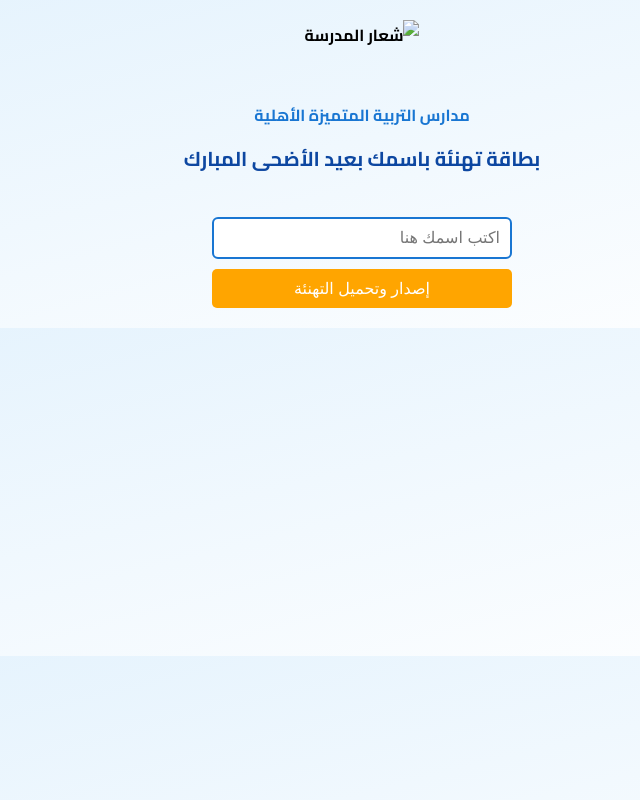
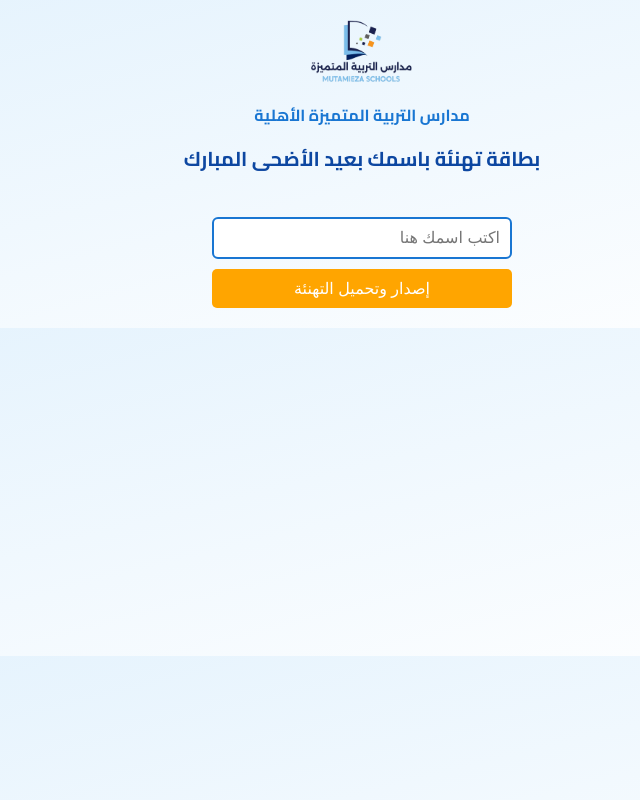
Before and after one commit to mutamiza/muota, a plain HTML site: page index.html in a window 1280 px wide. Shown: the whole page, without its empty margins (278-918 px from the left). Drawn offline with Linux system fonts and the light colour scheme.

Commit message:
index.html

```diff
--- a/index.html
+++ b/index.html
@@ -74,7 +74,7 @@
 <body>
 
   <header>
-    <img src="نهائي-شعار التربيه المتميزة_page-0001.jpg" alt="شعار المدرسة">
+    <img src="نهائي-شعار_التربيه_المتميزة_.png" alt="شعار المدرسة">
     <div style="color: #1976d2; font-size: 16px; margin-top: 10px;">مدارس التربية المتميزة الأهلية</div>
     <h1 style="margin-top: 10px;">بطاقة تهنئة باسمك بعيد الأضحى المبارك</h1>
   </header>
```
